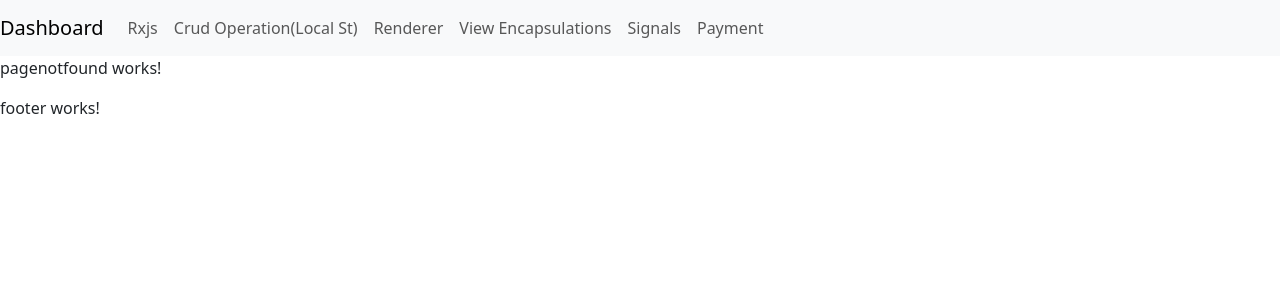
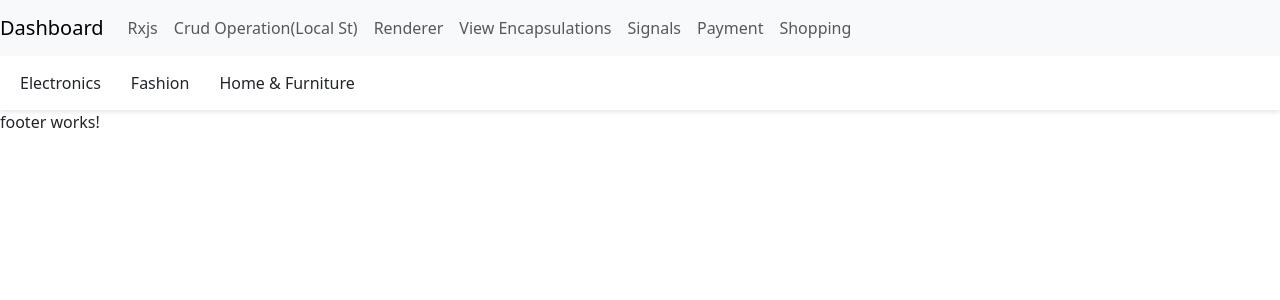
Before and after one commit to Ayush-hub-sai/rxjs-tutorial, an Angular app: page /e-commerce in a window 1280 px wide. Shown: the top 300 px of the page. Built offline with nearby package versions, Linux system fonts and the light colour scheme.

Commit message:
added shopping app solutions

```diff
--- a/src/app/app.routes.ts
+++ b/src/app/app.routes.ts
@@ -7,6 +7,8 @@ import { ViesEncapsulationsComponent } from './components/vies-encapsulations/vi
 import { PagenotfoundComponent } from './shared/sharedComponet/pagenotfound/pagenotfound.component';
 import { SignalsComponent } from './components/signals/signals.component';
 import { PaymentComponent } from './components/payment/payment.component';
+import { EcommerceHeaderComponent } from './components/ecommerce-header/ecommerce-header.component';
+import { ItemsComponent } from './components/ecommerce-header/items/items.component';
 
 export const routes: Routes = [
     { path: '', redirectTo: 'learn-dashboard', pathMatch: 'full' },
@@ -17,5 +19,7 @@ export const routes: Routes = [
     { path: 'view-encapsulatons', component: ViesEncapsulationsComponent },
     { path: 'signals', component: SignalsComponent },
     { path: 'payment', component: PaymentComponent },
+    { path: 'e-commerce', component: EcommerceHeaderComponent },
+    { path: 'subcategory/:subcategoryId', component: ItemsComponent },
     { path: '**', component: PagenotfoundComponent }
 ];
--- /dev/null
+++ b/src/app/components/ecommerce-header/ecommerce-header.component.html
@@ -0,0 +1,23 @@
+<nav class="header">
+    <ul class="category-list">
+        <li *ngFor="let cat of categories" (mouseenter)="showPopup(cat.id)" (mouseleave)="hidePopup()"
+            class="category-item">
+            {{ cat.name }}
+
+            <div class="mega-menu" *ngIf="hoveredCategoryId === cat.id" (mouseenter)="showPopup(cat.id)"
+                (mouseleave)="hidePopup()">
+
+                <div class="subcategories">
+                    <div *ngFor="let sub of cat.subcategories" class="subcategory-item"
+                        (mouseenter)="onSubcategoryHover(sub)" (click)="navigateToSubcategory(sub)">
+                        {{ sub.name }}
+                    </div>
+                </div>
+
+                <div class="subcategory-image" *ngIf="hoveredSubcategoryImage">
+                    <img [src]="hoveredSubcategoryImage" alt="Subcategory image">
+                </div>
+            </div>
+        </li>
+    </ul>
+</nav>
--- /dev/null
+++ b/src/app/components/ecommerce-header/ecommerce-header.component.scss
@@ -0,0 +1,59 @@
+.header {
+    background-color: white;
+    padding: 0 20px;
+    box-shadow: 0 2px 5px rgba(0, 0, 0, 0.1);
+}
+
+.category-list {
+    list-style: none;
+    display: flex;
+    gap: 30px;
+    padding: 15px 0;
+    margin: 0;
+}
+
+.category-item {
+    position: relative;
+    font-weight: 500;
+    cursor: pointer;
+
+    .mega-menu {
+        position: absolute;
+        top: 100%;
+        left: 0;
+        background-color: #fff;
+        width: 450px;
+        box-shadow: 0 4px 8px rgba(0, 0, 0, 0.15);
+        padding: 15px;
+        z-index: 1000;
+        display: flex;
+        gap: 20px;
+
+        .subcategories {
+            display: flex;
+            flex-direction: column;
+            gap: 10px;
+
+            .subcategory-item {
+                padding: 5px 10px;
+                cursor: pointer;
+                transition: background 0.2s;
+
+                &:hover {
+                    background-color: #f5f5f5;
+                }
+            }
+        }
+
+        .subcategory-image {
+            img {
+                max-width: 150px;
+                max-height: 150px;
+                object-fit: contain;
+                border: 1px solid #eee;
+                padding: 5px;
+                background-color: #fafafa;
+            }
+        }
+    }
+}
--- /dev/null
+++ b/src/app/components/ecommerce-header/ecommerce-header.component.ts
@@ -0,0 +1,104 @@
+import { Component } from '@angular/core';
+import { Category, Subcategory } from '../../shared/model/category';
+import { CommonModule } from '@angular/common';
+import { Router } from '@angular/router';
+
+@Component({
+  selector: 'app-ecommerce-header',
+  imports: [CommonModule],
+  templateUrl: './ecommerce-header.component.html',
+  styleUrl: './ecommerce-header.component.scss'
+})
+export class EcommerceHeaderComponent {
+  categories: Category[] = [
+    {
+      id: 1,
+      name: 'Electronics',
+      subcategories: [
+        {
+          id: 1,
+          name: 'Mobiles',
+          imageUrl: 'assets/images/MasterCard.png',
+          subSubcategories: [
+            { id: 101, name: 'iPhone' },
+            { id: 102, name: 'Samsung' },
+            { id: 103, name: 'Vivo' },
+            { id: 104, name: 'Realme' }
+          ]
+        },
+        { id: 2, name: 'Laptops' },
+        { id: 3, name: 'Cameras' },
+        { id: 4, name: 'Accessories' }
+      ]
+    },
+    {
+      id: 2,
+      name: 'Fashion',
+      subcategories: [
+        { id: 5, name: 'Men' },
+        { id: 6, name: 'Women' },
+        {
+          id: 7,
+          name: 'Kids',
+          imageUrl: 'assets/images/Discover.png',
+          subSubcategories: [
+            { id: 201, name: 'T-Shirts' },
+            { id: 202, name: 'Trousers' }
+          ]
+        },
+        { id: 8, name: 'Footwear' }
+      ]
+    },
+    {
+      id: 3,
+      name: 'Home & Furniture',
+      subcategories: [
+        { id: 9, name: 'Beds' },
+        {
+          id: 10,
+          name: 'Sofas',
+          imageUrl: 'assets/images/Visa.png',
+          subSubcategories: [
+            { id: 301, name: 'Leather Sofas' },
+            { id: 302, name: 'Recliners' }
+          ]
+        },
+        {
+          id: 11,
+          name: 'Kitchen',
+          imageUrl: 'assets/images/Amex.png',
+          subSubcategories: [
+            { id: 401, name: 'Cookware' },
+            { id: 402, name: 'Appliances' }
+          ]
+        },
+        { id: 12, name: 'Decor' }
+      ]
+    }
+  ];
+
+  hoveredCategoryId: number | null = null;
+  hoveredSubcategoryImage: string | null = null;
+
+  constructor(private router: Router) { }
+
+  showPopup(categoryId: number) {
+    this.hoveredCategoryId = categoryId;
+    this.hoveredSubcategoryImage = null;
+  }
+
+  hidePopup() {
+    this.hoveredCategoryId = null;
+    this.hoveredSubcategoryImage = null;
+  }
+
+  onSubcategoryHover(sub: Subcategory) {
+    this.hoveredSubcategoryImage = sub.imageUrl || null;
+  }
+
+  navigateToSubcategory(sub: Subcategory) {
+    this.router.navigate(['/subcategory', sub.id]);
+  }
+
+
+}
--- /dev/null
+++ b/src/app/components/ecommerce-header/items/items.component.html
@@ -0,0 +1,6 @@
+<div class="sub-subcategory-wrapper">
+    <div class="sub-subcategory-card" *ngFor="let item of subSubcategories">
+        <img src="https://via.placeholder.com/80" alt="{{ item.name }}">
+        <div class="item-name">{{ item.name }}</div>
+    </div>
+</div>
--- /dev/null
+++ b/src/app/components/ecommerce-header/items/items.component.scss
@@ -0,0 +1,33 @@
+.sub-subcategory-wrapper {
+    display: grid;
+    grid-template-columns: repeat(auto-fill, minmax(140px, 1fr));
+    gap: 20px;
+    padding: 20px;
+    background-color: #f5f5f5;
+  }
+
+  .sub-subcategory-card {
+    background-color: #fff;
+    padding: 16px;
+    border-radius: 8px;
+    text-align: center;
+    border: 1px solid #e0e0e0;
+    transition: box-shadow 0.3s ease;
+
+    &:hover {
+      box-shadow: 0 2px 8px rgba(0, 0, 0, 0.1);
+    }
+
+    img {
+      width: 80px;
+      height: 80px;
+      object-fit: contain;
+      margin-bottom: 10px;
+    }
+
+    .item-name {
+      font-size: 14px;
+      font-weight: 500;
+      color: #333;
+    }
+  }
--- /dev/null
+++ b/src/app/components/ecommerce-header/items/items.component.ts
@@ -0,0 +1,48 @@
+import { Component, OnInit } from '@angular/core';
+import { ActivatedRoute } from '@angular/router';
+import { SubSubcategory } from '../../../shared/model/category';
+import { CommonModule } from '@angular/common';
+
+@Component({
+  selector: 'app-items',
+  standalone: true,
+  imports: [CommonModule],
+  templateUrl: './items.component.html',
+  styleUrl: './items.component.scss'
+})
+export class ItemsComponent implements OnInit {
+  subSubcategories: SubSubcategory[] = [];
+  subCategoryId: number = 0;
+
+  constructor(private route: ActivatedRoute) {}
+
+  ngOnInit(): void {
+    this.route.params.subscribe(params => {
+      this.subCategoryId = +params['subcategoryId'];
+      this.loadSubSubcategories();
+    });
+  }
+
+  loadSubSubcategories() {
+    if (this.subCategoryId === 1) {
+      this.subSubcategories = [
+        { id: 101, name: 'iPhone' },
+        { id: 102, name: 'Samsung' },
+        { id: 103, name: 'Vivo' },
+        { id: 104, name: 'Realme' }
+      ];
+    } else if (this.subCategoryId === 7) {
+      this.subSubcategories = [
+        { id: 201, name: 'T-Shirts' },
+        { id: 202, name: 'Trousers' }
+      ];
+    } else if (this.subCategoryId === 10) {
+      this.subSubcategories = [
+        { id: 301, name: 'Leather Sofas' },
+        { id: 302, name: 'Recliners' }
+      ];
+    } else {
+      this.subSubcategories = [];
+    }
+  }
+}
--- /dev/null
+++ b/src/app/shared/model/category.ts
@@ -0,0 +1,18 @@
+export interface SubSubcategory {
+    id: number;
+    name: string;
+    imageUrl?: string;
+}
+
+export interface Subcategory {
+    id: number;
+    name: string;
+    imageUrl?: string;
+    subSubcategories?: SubSubcategory[];
+}
+
+export interface Category {
+    id: number;
+    name: string;
+    subcategories: Subcategory[];
+}
--- a/src/app/shared/sharedComponet/header/header.component.html
+++ b/src/app/shared/sharedComponet/header/header.component.html
@@ -25,6 +25,9 @@
             <li class="nav-item" routerLinkActive="active" >
                 <a class="nav-link" routerLink="/payment">Payment</a>
             </li>
+            <li class="nav-item" routerLinkActive="active" >
+                <a class="nav-link" routerLink="/e-commerce">Shopping</a>
+            </li>
         </ul>
     </div>
 </nav>
```
Also changed, not shown: 2 other files (tests, documents, lock files or other folders).
